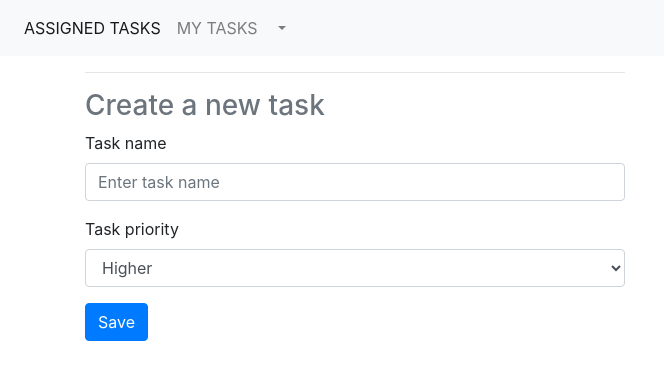
After one commit to jlsicajan/django_v1_11, a Django app: page /tasks/create in a window 1280 px wide. The commit adds this page. Shown: the top 380 px of the page, without its empty margins (0-664 px from the left). Run offline with Django 3.2, Linux system fonts and the light colour scheme; some libraries are stand-ins or nearby versions.

Commit message:
main tasks views

```diff
--- a/tasks/templates/tasks/layouts/app.html
+++ b/tasks/templates/tasks/layouts/app.html
@@ -10,17 +10,28 @@
 </head>
 <body>
 <nav class="navbar navbar-expand-lg navbar-light bg-light">
-  <button class="navbar-toggler" type="button" data-toggle="collapse" data-target="#tasks_navbar" aria-controls="tasks_navbar" aria-expanded="false" aria-label="Toggle navigation">
+    <button class="navbar-toggler" type="button" data-toggle="collapse" data-target="#tasks_navbar"
+            aria-controls="tasks_navbar" aria-expanded="false" aria-label="Toggle navigation">
         <span class="navbar-toggler-icon"></span>
     </button>
 
     <div class="collapse navbar-collapse" id="tasks_navbar">
         <ul class="navbar-nav mr-auto">
             <li class="nav-item active">
-        <a class="nav-link text-uppercase" href="#">Assigned tasks</a>
+                <a class="nav-link text-uppercase" href="{% url 'tasks:index' %}">Assigned tasks</a>
             </li>
             <li class="nav-item">
-        <a class="nav-link text-uppercase" href="#">My tasks</a>
+                <a class="nav-link text-uppercase" href="{% url 'tasks:my_tasks' %}">My tasks</a>
+            </li>
+
+            <li class="nav-item dropdown">
+                <a class="nav-link dropdown-toggle" href="#" id="navbarDropdownMenuLink" data-toggle="dropdown"
+                   aria-haspopup="true" aria-expanded="false">
+
+                </a>
+                <div class="dropdown-menu" aria-labelledby="navbarDropdownMenuLink">
+                    <a class="dropdown-item" href="#">Logout</a>
+                </div>
             </li>
         </ul>
     </div>
--- /dev/null
+++ b/tasks/templates/tasks/my_tasks/create.html
@@ -0,0 +1,33 @@
+{% extends 'tasks/layouts/app.html' %}
+
+{% block content %}
+    <div class="row">
+        <div class="col-6">
+            <hr>
+            <h3 class="text-muted">Create a new task</h3>
+            <form>
+                <div class="form-group">
+                    <label for="task_name">Task name</label>
+                    <input type="email" class="form-control" id="task_name" placeholder="Enter task name">
+                </div>
+                <div class="form-group">
+                    <label for="priority">Task priority</label>
+                    <select class="form-control" id="priority">
+                        <option class="3">Higher</option>
+                        <option class="2">Medium</option>
+                        <option class="1">Lower</option>
+                    </select>
+                </div>
+            </form>
+
+            <button type="submit" class="btn btn-primary">Save</button>
+        </div>
+        <div class="col-6">
+
+        </div>
+    </div>
+{% endblock %}
+
+{% block scripts %}
+
+{% endblock %}
--- a/tasks/urls.py
+++ b/tasks/urls.py
@@ -3,7 +3,9 @@ from django.conf.urls import url
 from . import views
 
 # to difference between apps, for polls application use this app name for all the urls
-app_name = 'polls'
+app_name = 'tasks'
 urlpatterns = [
     url(r'^$', views.IndexView.as_view(), name='index'),
+    url(r'^create', views.create_task, name='create'),
+    url(r'^my', views.my_tasks, name='my_tasks'),
 ]
--- a/tasks/views.py
+++ b/tasks/views.py
@@ -27,3 +27,11 @@ class IndexView(generic.ListView):
     def get_queryset(self):
         """ Return all the tasks """
         return Task.objects.order_by('priority')
+
+
+def my_tasks(request):
+    tasks = Task.objects.order_by('priority')
+    return render(request, 'tasks/my_tasks/index.html', {'tasks': tasks})
+
+def create_task(request):
+    return render(request, 'tasks/my_tasks/create.html')
```
Also changed, not shown: tasks/templates/tasks/my_tasks/index.html (added, +46 -0 lines). Lines whose indentation alone changed are shown as unchanged.
